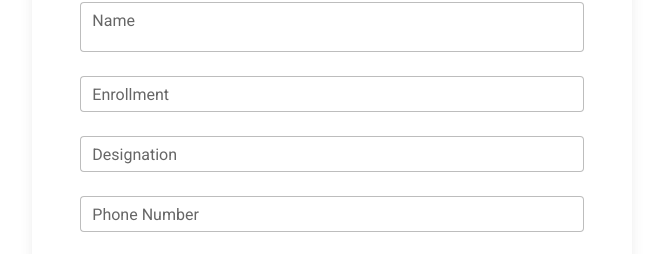
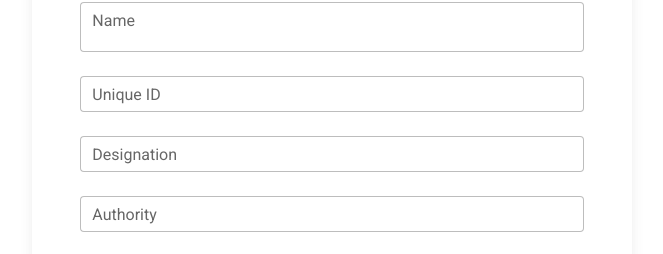
Before and after one commit to Prashant9420/attendMarker, a React (Create React App) app: page / in a window 1280 px wide. Shown: the part 602-856 px from the top of the page, without its empty margins (193-856 px from the left). Built offline with nearby package versions, Linux system fonts and the light colour scheme.

Commit message:
files added

```diff
--- a/src/App.js
+++ b/src/App.js
@@ -14,9 +14,8 @@ import { useNavigate } from "react-router-dom";
 function App() {
   // Define state variables for form inputs
   const [name, setName] = useState("");
-  const [enrollment, setEnrollment] = useState("");
+  const [uniqueID, setuniqueID] = useState("");
   const [designation, setDesignation] = useState("");
-  const [phoneNumber, setPhoneNumber] = useState("");
   const [authority, setAuthority] = useState("");
   const navigate=useNavigate();
   // Function to handle form submission
@@ -25,15 +24,14 @@ function App() {
     // Log form inputs to the console
     if (
       name === "" ||
-      enrollment === "" ||
+      uniqueID === "" ||
       designation === "" ||
-      phoneNumber === "" ||
       authority === ""
     ) {
       alert("Please fill all the fields");
       return;
     }
-    let enroll="CDRC-"+enrollment;
+    let enroll="CDRC-"+uniqueID;
     const resp=await fetch("https://attendance-marker-backend.onrender.com/api/user/signup",{
       method:"POST",
       headers:{
@@ -41,15 +39,13 @@ function App() {
       },
       body:JSON.stringify({
         name,
-        enrollment:enroll,
+        uniqueID:enroll,
         designation,
-        phone:phoneNumber,
         authority
       })
     });
     const data=await resp.json();
-    console.log(data);
-    alert("User Added Successfully")
+    alert(data.msg);
 
   };
 
@@ -78,11 +74,11 @@ function App() {
               />
               <MDBInput
                 wrapperClass="mb-4"
-                label="Enrollment"
-                id="enrollmentInput"
+                label="Unique ID"
+                id="uniqueIDInput"
                 type="text"
-                value={enrollment}
-                onChange={(e) => setEnrollment(e.target.value)}
+                value={uniqueID}
+                onChange={(e) => setuniqueID(e.target.value)}
               />
               <MDBInput
                 wrapperClass="mb-4"
@@ -91,14 +87,6 @@ function App() {
                 type="text"
                 value={designation}
                 onChange={(e) => setDesignation(e.target.value)}
-              />
-              <MDBInput
-                wrapperClass="mb-4"
-                label="Phone Number"
-                id="phoneNumberInput"
-                type="number"
-                value={phoneNumber}
-                onChange={(e) => setPhoneNumber(e.target.value)}
               />
               <MDBInput
                 wrapperClass="mb-4"
--- a/src/card.jsx
+++ b/src/card.jsx
@@ -21,18 +21,18 @@ export default function Card() {
     getUser();
   },[])
   return (
-    <MDBCard>
-      <MDBListGroup flush>
+    <MDBCard style={{padding:"10%"}}>
+      <img src="../wall.png"  alt="..." />
+      <MDBListGroup flush style={{display:"grid",placeContent:"center",gridTemplateColumns:"1fr 1fr",borderRadius:"0"}}>
         {(data)?<><MDBListGroupItem><strong>Name: </strong> {data.name}</MDBListGroupItem>
-        <MDBListGroupItem><strong>Enrollment: </strong>{data.enrollment}</MDBListGroupItem>
-        <MDBListGroupItem><strong>Phone: </strong>{data.phone}</MDBListGroupItem>
-        <MDBListGroupItem><strong>Attendance: </strong>{data.attendance}</MDBListGroupItem>
         <MDBListGroupItem><strong>Authority: </strong>{data.authority}</MDBListGroupItem>
         <MDBListGroupItem><strong>Designation: </strong>{data.designation}</MDBListGroupItem>
+        <MDBListGroupItem><strong>Unique ID: </strong>{data.uniqueID}</MDBListGroupItem>
         </>
         :
-        <h1>User Not found!!</h1>}
+        <h1>Loading...</h1>}
       </MDBListGroup>
+      {(data)&&<MDBListGroupItem style={{display:"flex",alignContent:"center",justifyContent:"center",width:"90%",gap:"8px",margin:"1%",left:"4%"}}><strong>Attendance: </strong>{data.attendance}</MDBListGroupItem>}
     </MDBCard>
   );
 }
--- a/src/markAttend.jsx
+++ b/src/markAttend.jsx
@@ -13,7 +13,7 @@ const MarkAttend = () => {
             "Content-Type":"application/json"
         },
         body:JSON.stringify({
-            enrollment:"CDRC-"+enroll
+            uniqueID:"CDRC-"+enroll
         })
         });
         if(resp.status==200){
@@ -31,7 +31,7 @@ const MarkAttend = () => {
     <div id="container">
         <h1>Attendance Marker</h1>
         <form id="attendanceForm" onSubmit={(e)=>markPresent(e)}>
-            <input type="text" name="name" id="nameInput" placeholder="Enter Enrollment-Id" onChange={(e)=>setEnroll(e.target.value)}></input>
+            <input type="text" name="name" id="nameInput" placeholder="Enter Unique ID" onChange={(e)=>setEnroll(e.target.value)}></input>
             <button type="submit">Mark</button>
         </form>
         <button type="submit" className='addUserButton' onClick={()=>navigate('/')}>Home</button>
--- a/src/qrcodes.jsx
+++ b/src/qrcodes.jsx
@@ -13,7 +13,6 @@ const Qrs = () => {
       },
     });
     const info = await resp.json();
-    console.log(info);
     setData(info);
   };
   useEffect(() => {
@@ -33,10 +32,10 @@ const Qrs = () => {
           }}
         >
           <img
-            src={`https://api.qrserver.com/v1/create-qr-code/?size=150x150&data=${baseUrl}${user.enrollment}`}
+            src={`https://api.qrserver.com/v1/create-qr-code/?size=150x150&data=${baseUrl}${user.uniqueID}`}
             style={{ padding: "50px", height: "300px", width: "300px" }}
           ></img>
-          <h2>{user.enrollment}</h2>
+          <h2>{user.uniqueID}</h2>
           <h2>{user.name}</h2>
         </div>
       ))}
```
Also changed, not shown: public/wall.png (added).
